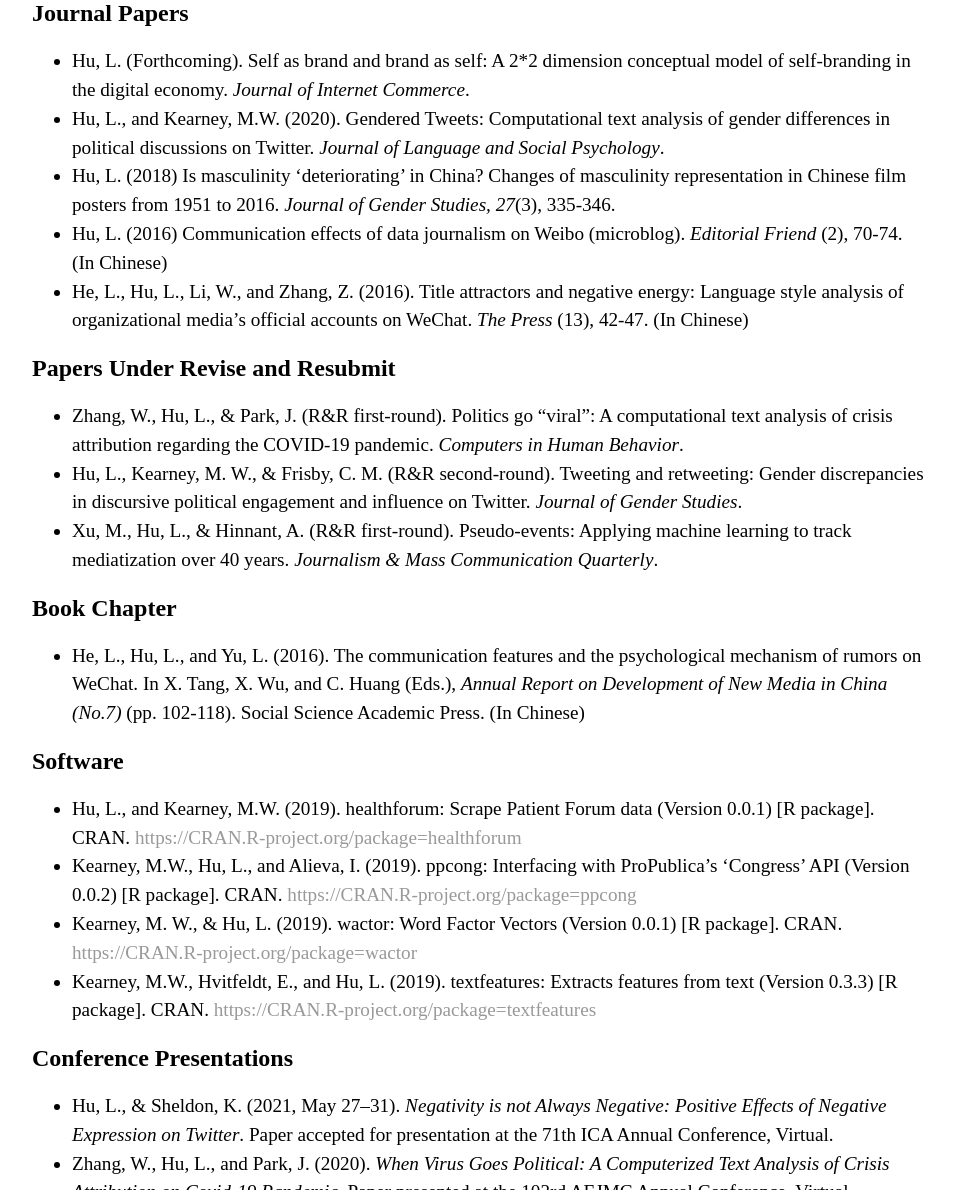
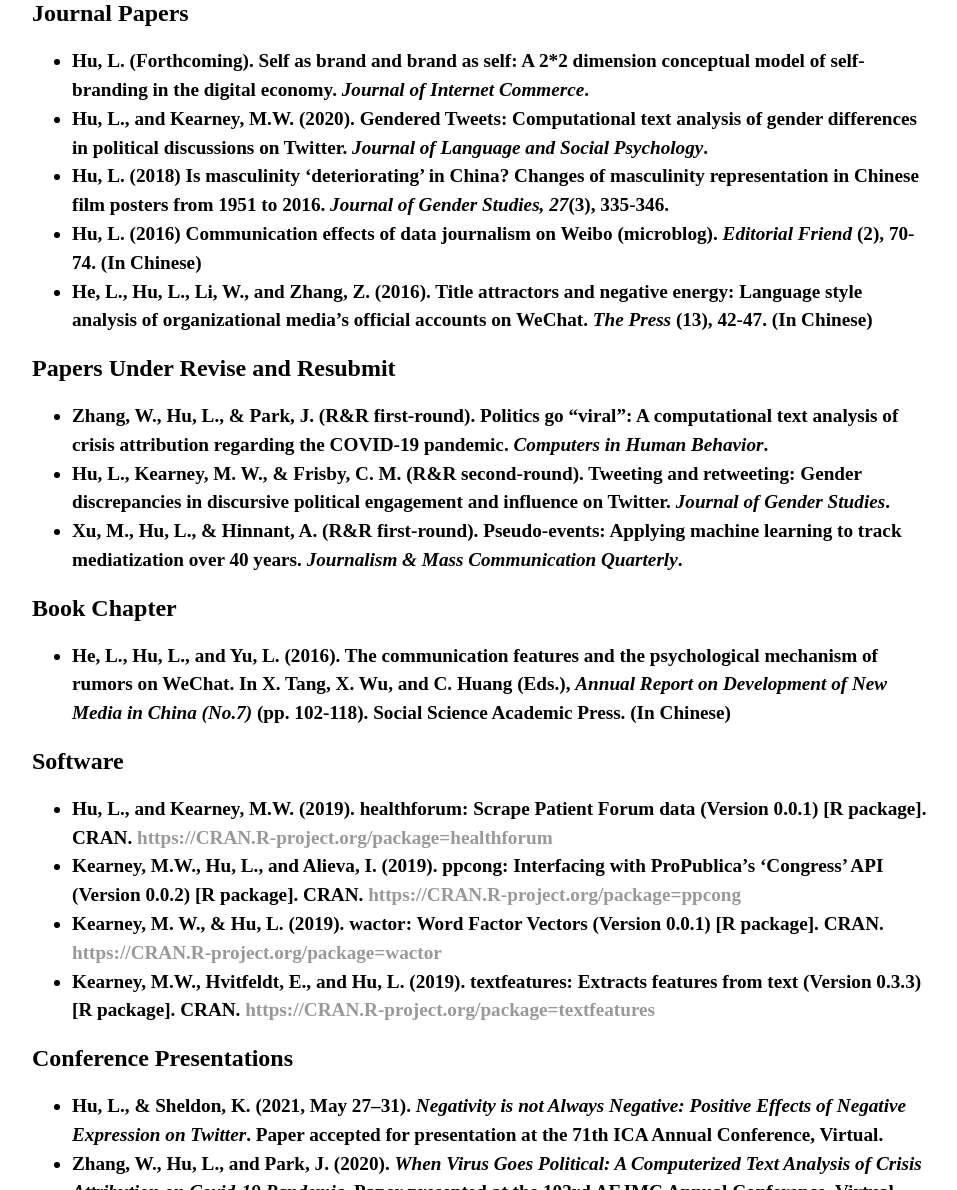
Before and after one commit to LingshuHu/lingshuhu.github.io, a Jekyll site: the page built from research/index.html, in a window 1280 px wide and 1400 px high, scrolled down 644 px. Shown: the part 210-1400 px from the top of the window, without its empty margins (160-1117 px from the left). Built offline with Jekyll 4.4.1, drawn with Linux system fonts in a browser that asks for light colours; some of the changed text lies outside the part shown.

```diff
--- a/research/index.html
+++ b/research/index.html
@@ -10,40 +10,40 @@ title: Research
 
 	    <h2>Journal Papers</h2>
 		<ul>
-			<li>Hu, L. (Forthcoming). Self as brand and brand as self: A 2*2 dimension conceptual model of self-branding in the digital economy. <em>Journal of Internet Commerce</em>.</li>
-			<li>Hu, L., and Kearney, M.W. (2020). Gendered Tweets: Computational text analysis of gender differences in political discussions on Twitter. <em>Journal of Language and Social Psychology</em>.</li>
-			<li>Hu, L. (2018) Is masculinity ‘deteriorating’ in China? Changes of masculinity representation in Chinese film posters from 1951 to 2016. <em>Journal of Gender Studies, 27</em>(3), 335-346.</li>
-			<li>Hu, L. (2016) Communication effects of data journalism on Weibo (microblog). <em>Editorial Friend</em> (2), 70-74. (In Chinese)</li>
-			<li>He, L., Hu, L., Li, W., and Zhang, Z. (2016). Title attractors and negative energy: Language style analysis of organizational media’s official accounts on WeChat. <em>The Press</em> (13), 42-47. (In Chinese)</li>
+			<li><b>Hu, L<b>. (Forthcoming). Self as brand and brand as self: A 2*2 dimension conceptual model of self-branding in the digital economy. <em>Journal of Internet Commerce</em>.</li>
+			<li><b>Hu, L<b>., and Kearney, M.W. (2020). Gendered Tweets: Computational text analysis of gender differences in political discussions on Twitter. <em>Journal of Language and Social Psychology</em>.</li>
+			<li><b>Hu, L<b>. (2018) Is masculinity ‘deteriorating’ in China? Changes of masculinity representation in Chinese film posters from 1951 to 2016. <em>Journal of Gender Studies, 27</em>(3), 335-346.</li>
+			<li><b>Hu, L<b>. (2016) Communication effects of data journalism on Weibo (microblog). <em>Editorial Friend</em> (2), 70-74. (In Chinese)</li>
+			<li>He, L., <b>Hu, L<b>., Li, W., and Zhang, Z. (2016). Title attractors and negative energy: Language style analysis of organizational media’s official accounts on WeChat. <em>The Press</em> (13), 42-47. (In Chinese)</li>
 		</ul>
 		<h2>Papers Under Revise and Resubmit</h2>
 		<ul>
-			<li>Zhang, W., Hu, L., & Park, J. (R&R first-round). Politics go “viral”: A computational text analysis of crisis attribution regarding the COVID-19 pandemic. <em>Computers in Human Behavior</em>.</li>
-			<li>Hu, L., Kearney, M. W., & Frisby, C. M. (R&R second-round). Tweeting and retweeting: Gender discrepancies in discursive political engagement and influence on Twitter. <em>Journal of Gender Studies</em>.</li>
-			<li>Xu, M., Hu, L., & Hinnant, A. (R&R first-round). Pseudo-events: Applying machine learning to track mediatization over 40 years. <em>Journalism & Mass Communication Quarterly</em>.</li>
+			<li>Zhang, W., <b>Hu, L<b>., & Park, J. (R&R first-round). Politics go “viral”: A computational text analysis of crisis attribution regarding the COVID-19 pandemic. <em>Computers in Human Behavior</em>.</li>
+			<li><b>Hu, L<b>., Kearney, M. W., & Frisby, C. M. (R&R second-round). Tweeting and retweeting: Gender discrepancies in discursive political engagement and influence on Twitter. <em>Journal of Gender Studies</em>.</li>
+			<li>Xu, M., <b>Hu, L<b>., & Hinnant, A. (R&R first-round). Pseudo-events: Applying machine learning to track mediatization over 40 years. <em>Journalism & Mass Communication Quarterly</em>.</li>
 		</ul>
 		<h2>Book Chapter</h2>
 		<ul>
-			<li>He, L., Hu, L., and Yu, L. (2016). The communication features and the psychological mechanism of rumors on WeChat. In X. Tang, X. Wu, and C. Huang (Eds.), <em>Annual Report on Development of New Media in China (No.7)</em> (pp. 102-118). Social Science Academic Press. (In Chinese)</li>
+			<li>He, L., <b>Hu, L<b>., and Yu, L. (2016). The communication features and the psychological mechanism of rumors on WeChat. In X. Tang, X. Wu, and C. Huang (Eds.), <em>Annual Report on Development of New Media in China (No.7)</em> (pp. 102-118). Social Science Academic Press. (In Chinese)</li>
 		</ul>
 		<h2>Software</h2>
 		<ul>
-			<li>Hu, L., and Kearney, M.W. (2019). healthforum: Scrape Patient Forum data (Version 0.0.1) [R package]. CRAN. <a href="https://CRAN.R-project.org/package=healthforum">https://CRAN.R-project.org/package=healthforum</a></li>
-			<li>Kearney, M.W., Hu, L., and Alieva, I. (2019). ppcong: Interfacing with ProPublica’s ‘Congress’ API (Version 0.0.2) [R package]. CRAN. <a href="https://CRAN.R-project.org/package=ppcong">https://CRAN.R-project.org/package=ppcong</a></li>
-			<li>Kearney, M. W., & Hu, L. (2019). wactor: Word Factor Vectors (Version 0.0.1) [R package]. CRAN. <a href="https://CRAN.R-project.org/package=wactor">https://CRAN.R-project.org/package=wactor</a></li>
-			<li>Kearney, M.W., Hvitfeldt, E., and Hu, L. (2019). textfeatures: Extracts features from text (Version 0.3.3) [R package]. CRAN. <a href="https://CRAN.R-project.org/package=textfeatures">https://CRAN.R-project.org/package=textfeatures</a></li>
+			<li><b>Hu, L<b>., and Kearney, M.W. (2019). healthforum: Scrape Patient Forum data (Version 0.0.1) [R package]. CRAN. <a href="https://CRAN.R-project.org/package=healthforum">https://CRAN.R-project.org/package=healthforum</a></li>
+			<li>Kearney, M.W., <b>Hu, L<b>., and Alieva, I. (2019). ppcong: Interfacing with ProPublica’s ‘Congress’ API (Version 0.0.2) [R package]. CRAN. <a href="https://CRAN.R-project.org/package=ppcong">https://CRAN.R-project.org/package=ppcong</a></li>
+			<li>Kearney, M. W., & <b>Hu, L<b>. (2019). wactor: Word Factor Vectors (Version 0.0.1) [R package]. CRAN. <a href="https://CRAN.R-project.org/package=wactor">https://CRAN.R-project.org/package=wactor</a></li>
+			<li>Kearney, M.W., Hvitfeldt, E., and <b>Hu, L<B>. (2019). textfeatures: Extracts features from text (Version 0.3.3) [R package]. CRAN. <a href="https://CRAN.R-project.org/package=textfeatures">https://CRAN.R-project.org/package=textfeatures</a></li>
 		</ul>
 		<h2>Conference Presentations</h2>
 		<ul>
-			<li>Hu, L., & Sheldon, K. (2021, May 27–31). <em>Negativity is not Always Negative: Positive Effects of Negative Expression on Twitter</em>. Paper accepted for presentation at the 71th ICA Annual Conference, Virtual.</li>
-			<li>Zhang, W., Hu, L., and Park, J. (2020). <em>When Virus Goes Political: A Computerized Text Analysis of Crisis Attribution on Covid-19 Pandemic</em>. Paper presented at the 103rd AEJMC Annual Conference, Virtual.</li>
-			<li>Hu, L., and Frisby, C.M. (2020). <em>Reconstruct the “Spiral”: Positive and Negative Motivations Predicting Outspokenness in Online and Offline Scenarios</em>. Paper presented at the 70th ICA Annual Conference, Gold Coast, Australia (Virtual).</li>
-			<li>Hu, L., and Kearney, M.W. (2020). <em>Gendered Tweets: Text Analysis of Gender Differences in Political Discussions on Twitter</em>. Paper presented at the 70th ICA Annual Conference, Gold Coast, Australia (Virtual).</li>
-			<li>Hu, S., and Hu, L. (2020). <em>Predictors of Perceived Information Credibility in an Online Health Forum: A Computerized Content Analysis of Big Dataset</em>. Paper presented at the 70th ICA Annual Conference, Gold Coast, Australia (Virtual).</li>
-			<li>Kearney, M.W., Hu, L., and Alieva, I. (2019). <em>Classifying Twitter Bots</em>. Paper presented at the 102nd AEJMC Annual Conference, Toronto, Canada.</li>
-			<li>Hu, L., and Frisby, C.M. (2019). <em>Outside the “Spiral”: Factors Predicting Outspokenness in Online and Offline scenarios</em>. Paper presented at the 69th ICA Annual Conference, Washington, D.C.</li>
-			<li>Abeyta, A., Alieva, I., Park, J., Warner, B.R., Hu, L., and Kearney, M.W. (2019). <em>Analyzing Tweets from Candidates for the U.S. Congress in the 2018 U.S. Midterm Elections</em>. Paper presented at the 88th Annual Meeting of Central States Communication Association, Omaha, NE.</li>
-			<li>Hu, L., and Kearney, M.W. (2018). <em>Speaking in a woman’s name: Gender difference of political expressive participation on Twitter</em>. Paper presented at the 101st AEJMC Annual Conference, Washington, D.C.</li>
+			<li><b>Hu, L<b>., & Sheldon, K. (2021, May 27–31). <em>Negativity is not Always Negative: Positive Effects of Negative Expression on Twitter</em>. Paper accepted for presentation at the 71th ICA Annual Conference, Virtual.</li>
+			<li>Zhang, W., <b>Hu, L<b>., and Park, J. (2020). <em>When Virus Goes Political: A Computerized Text Analysis of Crisis Attribution on Covid-19 Pandemic</em>. Paper presented at the 103rd AEJMC Annual Conference, Virtual.</li>
+			<li><b>Hu, L<b>., and Frisby, C.M. (2020). <em>Reconstruct the “Spiral”: Positive and Negative Motivations Predicting Outspokenness in Online and Offline Scenarios</em>. Paper presented at the 70th ICA Annual Conference, Gold Coast, Australia (Virtual).</li>
+			<li><b>Hu, L<b>., and Kearney, M.W. (2020). <em>Gendered Tweets: Text Analysis of Gender Differences in Political Discussions on Twitter</em>. Paper presented at the 70th ICA Annual Conference, Gold Coast, Australia (Virtual).</li>
+			<li>Hu, S., and <b>Hu, L<b>. (2020). <em>Predictors of Perceived Information Credibility in an Online Health Forum: A Computerized Content Analysis of Big Dataset</em>. Paper presented at the 70th ICA Annual Conference, Gold Coast, Australia (Virtual).</li>
+			<li>Kearney, M.W., <b>Hu, L<b>., and Alieva, I. (2019). <em>Classifying Twitter Bots</em>. Paper presented at the 102nd AEJMC Annual Conference, Toronto, Canada.</li>
+			<li><b>Hu, L<b>., and Frisby, C.M. (2019). <em>Outside the “Spiral”: Factors Predicting Outspokenness in Online and Offline scenarios</em>. Paper presented at the 69th ICA Annual Conference, Washington, D.C.</li>
+			<li>Abeyta, A., Alieva, I., Park, J., Warner, B.R., <b>Hu, L<b>., and Kearney, M.W. (2019). <em>Analyzing Tweets from Candidates for the U.S. Congress in the 2018 U.S. Midterm Elections</em>. Paper presented at the 88th Annual Meeting of Central States Communication Association, Omaha, NE.</li>
+			<li><b>Hu, L<b>., and Kearney, M.W. (2018). <em>Speaking in a woman’s name: Gender difference of political expressive participation on Twitter</em>. Paper presented at the 101st AEJMC Annual Conference, Washington, D.C.</li>
 		</ul>
 
   	</div><!-- /.blurb -->
```
